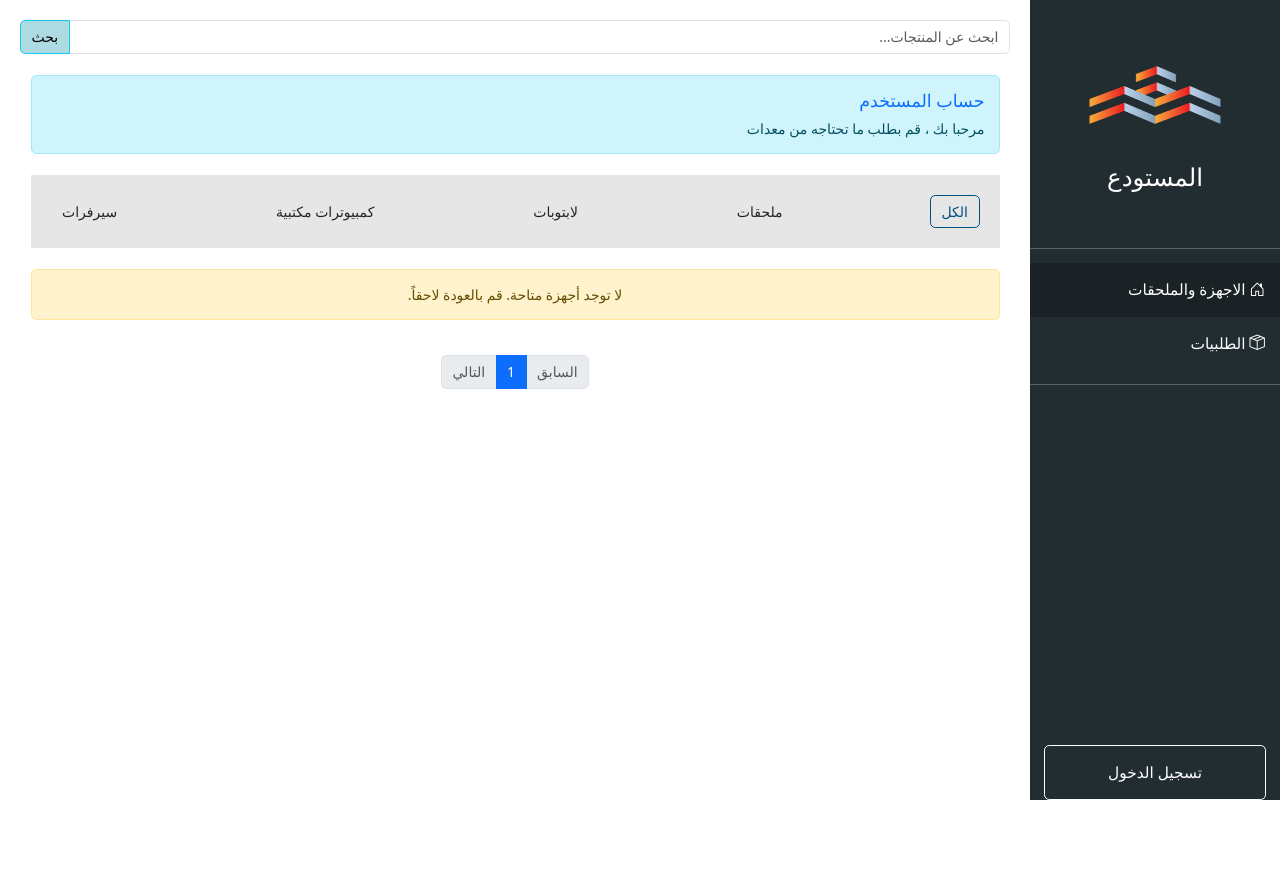
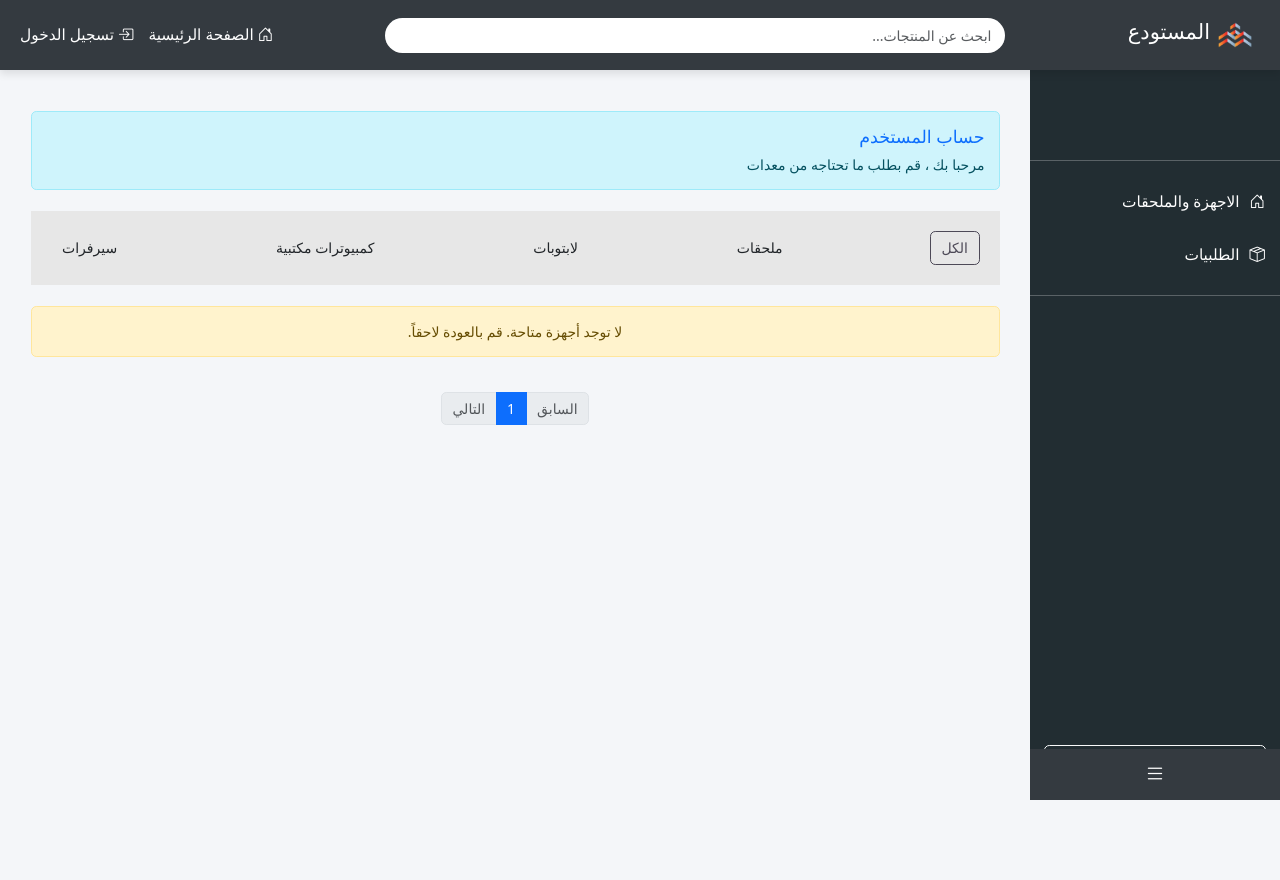
Before and after one commit to salleem2013/warehouse_system, a Django app: page / in a window 1280 px wide. Run offline with Django 5.2, Linux system fonts and the light colour scheme; data that the repository does not hold is empty; parts of the project's set-up code (start-up, migrations or seed data) failed here and were passed over; some libraries are stand-ins or nearby versions.

Commit message:
- styling changes

```diff
--- a/static/css/base.css
+++ b/static/css/base.css
@@ -138,7 +138,7 @@ body {
 /* CSS */
 .button-19 {
   appearance: button;
-  background-color: #7680e0;
+  background-color: #c3dbce;
   border: solid transparent;
   border-radius: 16px;
   border-width: 0 0 4px;
@@ -169,7 +169,7 @@ body {
 
 .button-19:after {
   background-clip: padding-box;
-  background-color: #08328d;
+  background-color: #495057;
   border: solid transparent;
   border-radius: 16px;
   border-width: 0 0 4px;
@@ -208,6 +208,171 @@ body {
   justify-content: space-between;
   align-items: center;
   padding: 20px;
-  background-color: #e6e6e6;
-  color: #004f83;
+  background-color: #e7e7e7;
+  color: #4d4957;
 }
+
+
+body {
+  display: flex;
+  height: 100vh;
+  overflow: hidden;
+  background-color: #f4f6f9;
+}
+
+/* Sidebar Styles */
+.sidebar {
+  width: 250px;
+  background-color: #222d32;
+  color: white;
+  display: flex;
+  flex-direction: column;
+  padding-top: 20px;
+  transition: width 0.3s;
+  position: relative;
+  z-index: 2;
+}
+
+.sidebar.collapsed {
+  width: 80px;
+  transition: width 0.3s;
+}
+
+.sidebar a {
+  color: white;
+  padding: 15px;
+  text-decoration: none;
+  display: flex;
+  align-items: center;
+  font-size: 1.1rem;
+  transition: background 0.3s;
+  white-space: nowrap;
+  overflow: hidden;
+}
+
+.sidebar a i {
+  margin-left: 10px;
+}
+
+.sidebar a:hover {
+  background-color: #1a2226;
+}
+
+.sidebar.collapsed a {
+  justify-content: center;
+}
+
+.sidebar.collapsed a span {
+  display: none;
+}
+
+.sidebar.collapsed h3 {
+  display: none;
+}
+
+.sidebar.collapsed .text-center {
+  padding: 0;
+}
+
+/* Sidebar toggle button */
+.sidebar-toggle {
+  cursor: pointer;
+  padding: 10px;
+  text-align: center;
+  color: white;
+  background-color: #343a40;
+  border: none;
+  width: 100%;
+  font-size: 1.5rem;
+  position: absolute;
+  bottom: 0;
+}
+
+.sidebar-toggle:hover {
+  background-color: #1a2226;
+}
+
+.content {
+  flex-grow: 1;
+  padding: 90px 20px;
+  overflow-y: auto;
+}
+
+/* Header */
+.header {
+  position: fixed;
+  top: 0;
+  left: 0;
+  right: 0;
+  height: 70px;
+  background-color: #343a40;
+  color: white;
+  z-index: 100;
+  display: flex;
+  align-items: center;
+  justify-content: space-between;
+  padding: 0 20px;
+  box-shadow: 0 4px 8px rgba(0, 0, 0, 0.1);
+}
+
+.header-logo {
+  display: flex;
+  align-items: center;
+}
+
+.header-logo img {
+  width: 50px;
+  height: 50px;
+}
+
+.header-logo h3 {
+  color: #ffffff;
+  margin-left: 10px;
+  font-size: 1.5rem;
+}
+
+/* Search Bar */
+.search-bar {
+  width: 50%;
+}
+
+.search-bar input {
+  border-radius: 25px;
+  border: none;
+  padding: 0.5rem 1rem;
+  width: 100%;
+  outline: none;
+}
+
+.header-links {
+  display: flex;
+  align-items: center;
+  gap: 15px;
+}
+
+.header-links a {
+  color: white;
+  font-size: 1.1rem;
+  text-decoration: none;
+  transition: color 0.3s;
+}
+
+.header-links a:hover {
+  color: #aedae1;
+}
+
+/* Dropdown Fix */
+.dropdown-menu {
+  background-color: #495057;
+  border: none;
+}
+
+.dropdown-menu a {
+  color: white;
+  padding: 10px 15px;
+  transition: background 0.3s;
+}
+
+.dropdown-menu a:hover {
+  background-color: #6c757d;
+}
--- a/templates/_base.html
+++ b/templates/_base.html
@@ -12,99 +12,59 @@
   <link href="https://cdn.jsdelivr.net/npm/bootstrap@5.3.3/dist/css/bootstrap.rtl.min.css" rel="stylesheet">
   <link href="https://cdn.jsdelivr.net/npm/bootstrap-icons@1.8.0/font/bootstrap-icons.css" rel="stylesheet">
   <link rel="stylesheet" href="{% static 'css/base.css' %}">
-  <style>
-    body {
-      display: flex;
-      height: 100vh;
-      overflow: hidden;
-    }
-
-    .sidebar {
-      width: 250px;
-      background-color: #222d32;
-      color: white;
-      display: flex;
-      flex-direction: column;
-      padding-top: 20px;
-    }
-
-    .sidebar a {
-      color: white;
-      padding: 15px;
-      text-decoration: none;
-      display: block;
-      font-size: 1.1rem;
-      transition: background 0.3s;
-    }
-
-    .sidebar a:hover {
-      background-color: #1a2226;
-    }
-
-    .content {
-      flex-grow: 1;
-      padding: 20px;
-      overflow-y: auto;
-    }
-
-    .active-link {
-      background-color: #1a2226;
-    }
-
-    .dropdown-menu {
-      background-color: #343a40;
-      border: none;
-    }
-
-    .dropdown-menu a {
-      color: white;
-      padding: 10px 15px;
-    }
-
-    .dropdown-menu a:hover {
-      background-color: #495057;
-    }
-
-    .sidebar .btn-outline-light {
-      border-color: #ffffff;
-      color: #ffffff;
-      transition: all 0.3s;
-    }
-
-    .sidebar .btn-outline-light:hover {
-      background-color: #ffffff;
-      color: #343a40;
-    }
-  </style>
   {% block css %}{% endblock %}
 </head>
 
 <body>
 
+  <!-- Header -->
+  <header class="header">
+    <div class="header-logo">
+      <a href="{% url 'home' %}">
+        <img src="{% static 'images/logo.png' %}" alt="Logo" class="rounded-circle">
+      </a>
+      <h3>المستودع</h3>
+    </div>
+    <!-- Search Bar -->
+    <div class="search-bar">
+      <form method="GET" action="{% url 'home' %}">
+        <input type="text" class="form-control" name="q" placeholder="ابحث عن المنتجات..." value="{{ request.GET.q }}">
+      </form>
+    </div>
+    <div class="header-links">
+      <a href="#"><i class="bi bi-house-door"></i> الصفحة الرئيسية</a>
+      {% if user.is_authenticated %}
+      <a href="#"><i class="bi bi-person-circle"></i> ملفك الشخصي</a>
+      {% else %}
+      <a href="{% url 'account_login' %}"><i class="bi bi-box-arrow-in-right"></i> تسجيل الدخول</a>
+      {% endif %}
+    </div>
+  </header>
+
   <!-- Sidebar -->
-  <nav class="sidebar">
-    <div class="text-center mb-4">
+  <nav class="sidebar" id="sidebar">
+    {% comment %} <div style="margin-top: 5em;" class="text-center mb-4">
       <a href="{% url 'home' %}">
         <img src="{% static 'images/logo.png' %}" alt="Logo" width="200" height="120" class="rounded-circle">
         <h3 class="mt-2">المستودع</h3>
       </a>
-    </div>
-    <hr class="text-white">
+    </div> {% endcomment %}
+    <hr style="margin-top: 10em;" class="text-white">
     <a href="{% url 'home' %}" class="{% if request.resolver_match.url_name == 'home' %}active-link{% endif %}">
-      <i class="bi bi-house-door"></i> {% trans 'الاجهزة والملحقات' %}
+      <i class="bi bi-house-door"></i> <span>{% trans 'الاجهزة والملحقات' %}</span>
     </a>
     <a href="{% url 'about' %}" class="{% if request.resolver_match.url_name == 'about' %}active-link{% endif %}">
-      <i class="bi bi-box-seam"></i> {% trans 'الطلبيات' %}
+      <i class="bi bi-box-seam"></i> <span>{% trans 'الطلبيات' %}</span>
     </a>
     {% if user.is_superuser %}
     <a href="{% url 'manage_requests' %}" class="{% if request.resolver_match.url_name == 'manage_requests' %}active-link{% endif %}">
-      <i class="bi bi-tools"></i> {% trans 'إدارة الطلبات' %}
+      <i class="bi bi-tools"></i> <span>{% trans 'إدارة الطلبات' %}</span>
     </a>
     {% endif %}
     <hr class="text-white">
     {% if user.is_authenticated %}
     <a href="#" class="dropdown-toggle" data-bs-toggle="dropdown">
-      <i class="bi bi-gear"></i> {% trans 'الضبط' %}
+      <i class="bi bi-gear"></i> <span>{% trans 'الضبط' %}</span>
     </a>
     <ul class="dropdown-menu">
       <li><a class="dropdown-item" href="#">{{ user.email }}</a></li>
@@ -115,6 +75,11 @@
     {% else %}
     <a href="{% url 'account_login' %}" class="btn btn-outline-light mt-auto mx-3">{% trans 'تسجيل الدخول' %}</a>
     {% endif %}
+
+    <!-- Sidebar Toggle Button at the Bottom -->
+    <button class="sidebar-toggle" onclick="toggleSidebar()">
+      <i class="bi bi-list"></i>
+    </button>
   </nav>
 
   <!-- Main Content Area -->
@@ -138,6 +103,14 @@
   {% block javascript %}
   <script src="https://cdn.jsdelivr.net/npm/bootstrap@5.3.3/dist/js/bootstrap.bundle.min.js"></script>
   <script src="{% static 'js/base.js' %}"></script>
+
+  <!-- Sidebar Toggle Function -->
+  <script>
+    function toggleSidebar() {
+      const sidebar = document.getElementById('sidebar');
+      sidebar.classList.toggle('collapsed');
+    }
+  </script>
   {% endblock %}
 </body>
 
--- a/templates/pages/about.html
+++ b/templates/pages/about.html
@@ -14,7 +14,7 @@
     <div class="accordion-item">
       <h2 class="accordion-header" id="acceptedHeading">
         <button class="accordion-button" type="button" data-bs-toggle="collapse" data-bs-target="#acceptedOrders" aria-expanded="true" aria-controls="acceptedOrders">
-          <i class="bi bi-check-circle-fill me-2 text-success"></i> الطلبات المقبولة
+          <i class="bi bi-check2-square me-2 text-success"></i> الطلبات المقبولة
         </button>
       </h2>
       <div id="acceptedOrders" class="accordion-collapse collapse show" aria-labelledby="acceptedHeading" data-bs-parent="#ordersAccordion">
@@ -112,7 +112,7 @@
     <div class="accordion-item">
       <h2 class="accordion-header" id="deniedHeading">
         <button class="accordion-button collapsed" type="button" data-bs-toggle="collapse" data-bs-target="#deniedOrders" aria-expanded="false" aria-controls="deniedOrders">
-          <i class="bi bi-x-circle-fill me-2 text-danger"></i> الطلبات المرفوضة
+          <i class="bi bi-dash-square me-2 text-danger"></i> الطلبات المرفوضة
         </button>
       </h2>
       <div id="deniedOrders" class="accordion-collapse collapse" aria-labelledby="deniedHeading" data-bs-parent="#ordersAccordion">
--- a/templates/pages/home.html
+++ b/templates/pages/home.html
@@ -5,14 +5,6 @@
 {% block title %}{% trans "الصفحة الرئيسية" %}{% endblock title %}
 
 {% block content %}
-
-<!-- Search Bar -->
-<form method="GET" action="{% url 'home' %}">
-  <div class="input-group mb-4">
-    <input type="text" class="form-control" name="q" placeholder="{% trans 'ابحث عن المنتجات...' %}" value="{{ request.GET.q }}">
-    <button class="btn btn-info" type="submit">{% trans 'بحث' %}</button>
-  </div>
-</form>
 
 <!-- Admin/User Greetings -->
 <div class="container my-4">
```
